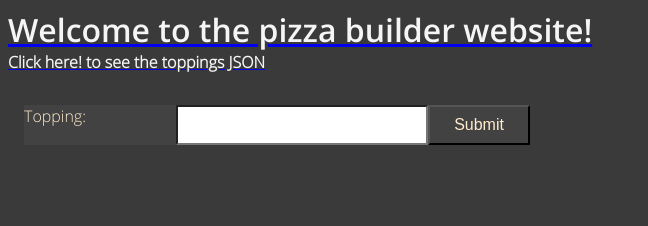
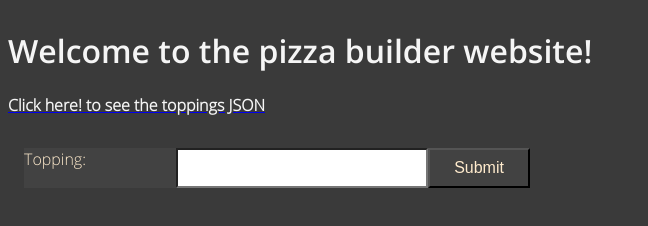
Before and after one commit to lacouture100/Dynamic-Web-Development-Assignment-4, a website: page views/index.html in a window 1280 px wide. Shown: the whole page, without its empty margins (0-648 px from the left). Drawn offline with Linux system fonts and the light colour scheme; files that its build step writes are made by us from their sources; no server answers; files whose address does not match are found by name.

Commit message:
Updated css

```diff
--- a/public/css/style.css
+++ b/public/css/style.css
@@ -21,10 +21,10 @@
 
 h1{
     font-size: 32px;
-
     color: whitesmoke;
     font-family: OpenSans-SemiBold;
-    margin: auto;
+    margin-left: 0%;
+
 }
 
 h2{
--- a/views/index.html
+++ b/views/index.html
@@ -12,9 +12,9 @@
 </head>
 
 <body>
-    <a href="/about">
+
         <h1>Welcome to the pizza builder website!</h1>
-    </a>
+
     <a href="/toppings">
         <h2>Click here! to see the toppings JSON</h2>
     </a>
```
